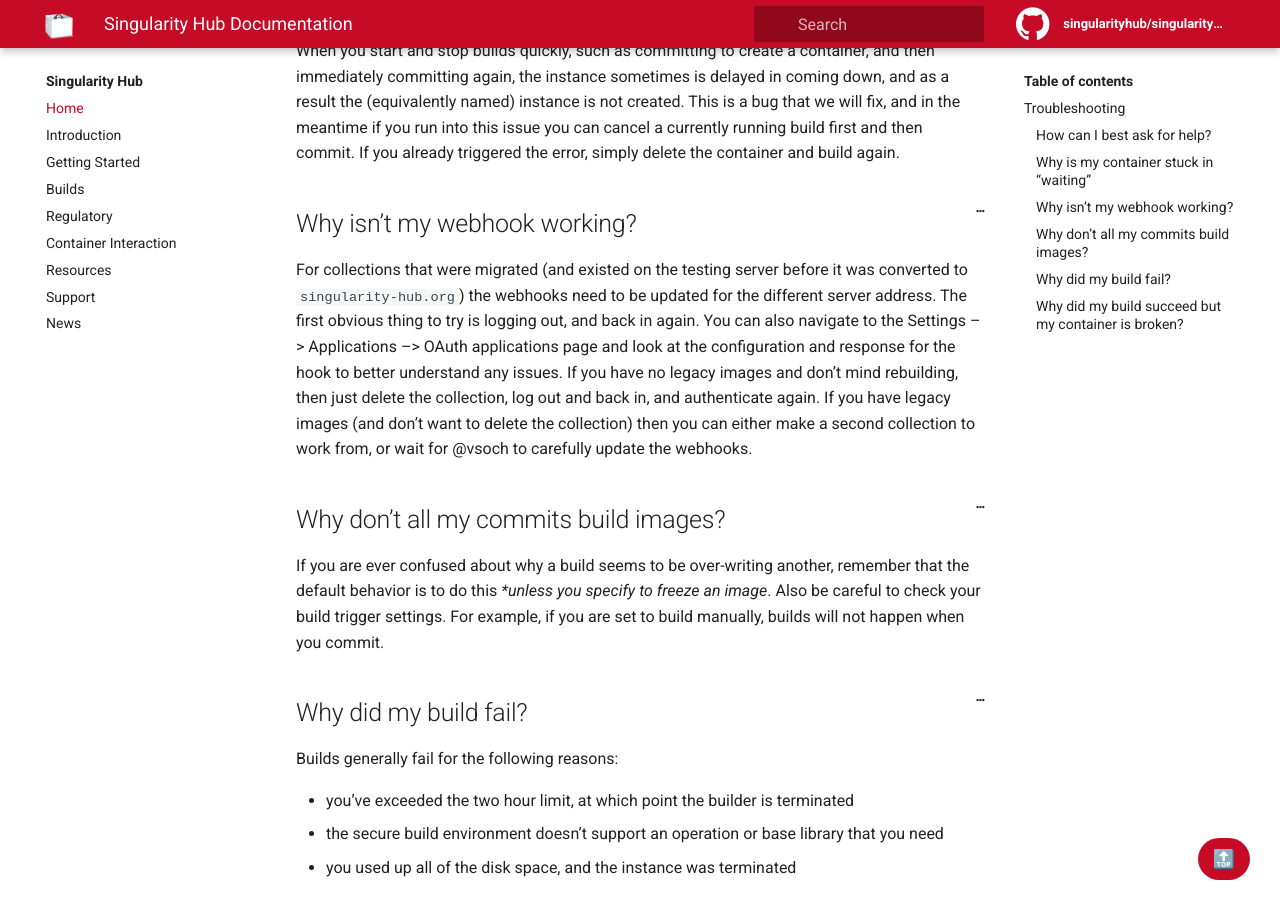
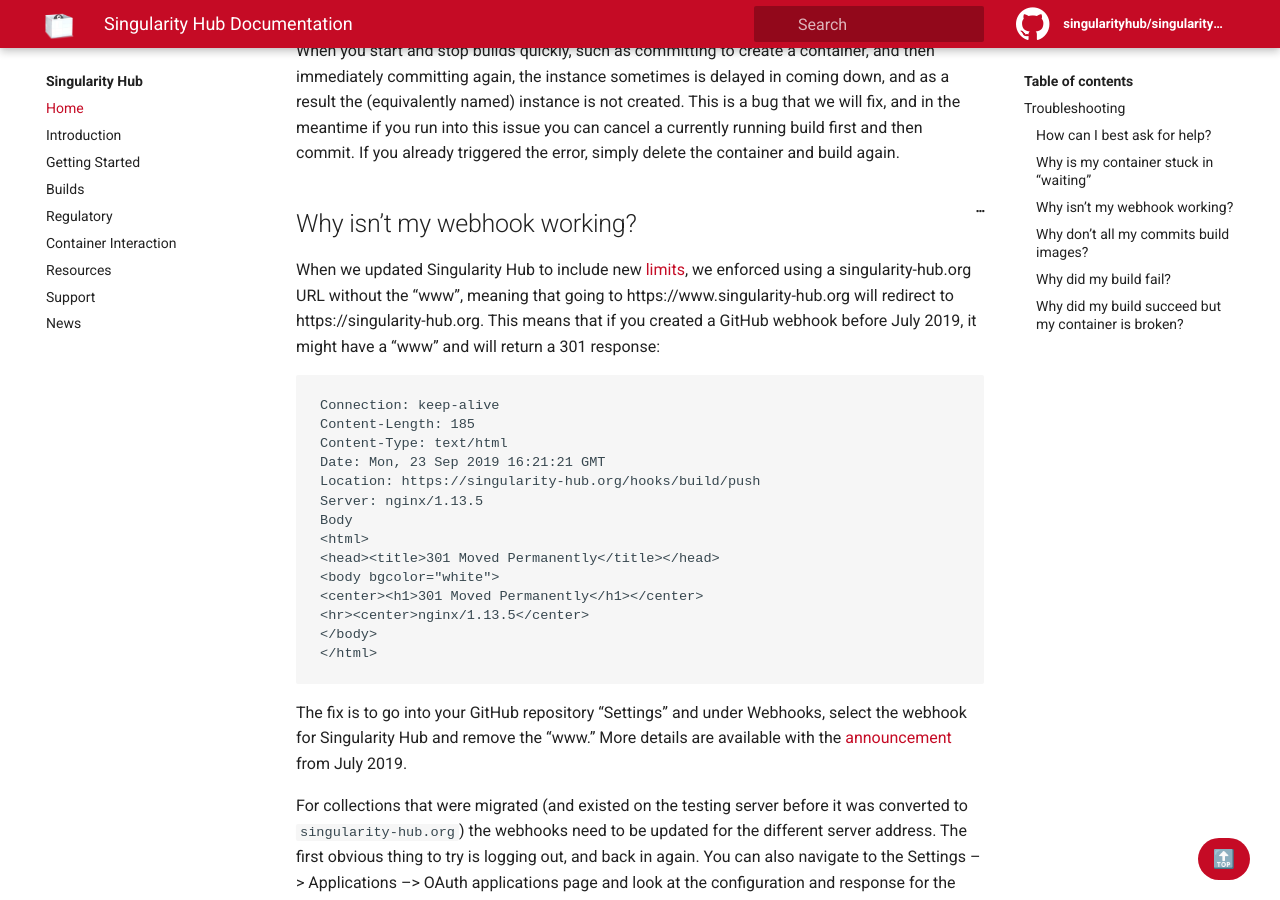
Before and after one commit to singularityhub/singularityhub-docs, a Jekyll site: the page built from _docs/support/troubleshooting.md, in a window 1280 px wide and 900 px high, scrolled down 686 px. Built offline with Jekyll 4.4.1, drawn with Linux system fonts in a browser that asks for light colours.

Commit message:
adding detail about webhooks
Signed-off-by: Vanessa Sochat <vsochat@stanford.edu>

````diff
--- a/_docs/support/troubleshooting.md
+++ b/_docs/support/troubleshooting.md
@@ -30,6 +30,32 @@ When you start and stop builds quickly, such as committing to create a container
 
 ## Why isn't my webhook working?
 
+When we updated Singularity Hub to include new [limits](https://singularityhub.github.io/singularityhub-docs/2019/release-announcement/), we enforced using a singularity-hub.org URL without the "www", meaning that
+going to https://www.singularity-hub.org will redirect to https://singularity-hub.org. This means
+that if you created a GitHub webhook before July 2019, it might have a "www" and will return a 301 response:
+
+```
+Connection: keep-alive
+Content-Length: 185
+Content-Type: text/html
+Date: Mon, 23 Sep 2019 16:21:21 GMT
+Location: https://singularity-hub.org/hooks/build/push
+Server: nginx/1.13.5
+Body
+<html>
+<head><title>301 Moved Permanently</title></head>
+<body bgcolor="white">
+<center><h1>301 Moved Permanently</h1></center>
+<hr><center>nginx/1.13.5</center>
+</body>
+</html>
+```
+
+The fix is to go into your GitHub repository "Settings" and under Webhooks, select
+the webhook for Singularity Hub and remove the "www." More details are available
+with the [announcement](https://singularityhub.github.io/singularityhub-docs/2019/open-for-building/#webhooks)
+from July 2019.
+
 For collections that were migrated (and existed on the testing server before it was converted to `singularity-hub.org`) the webhooks need to be updated for the different server address. The first obvious thing to try is logging out, and back in again. You can also navigate to the Settings --> Applications --> OAuth applications page and look at the configuration and response for the hook to better understand any issues. If you have no legacy images and don't mind rebuilding, then just delete the collection, log out and back in, and authenticate again. If you have legacy images (and don't want to delete the collection) then you can either make a second collection to work from, or wait for @vsoch to carefully update the webhooks.
 
 ## Why don't all my commits build images?
````
